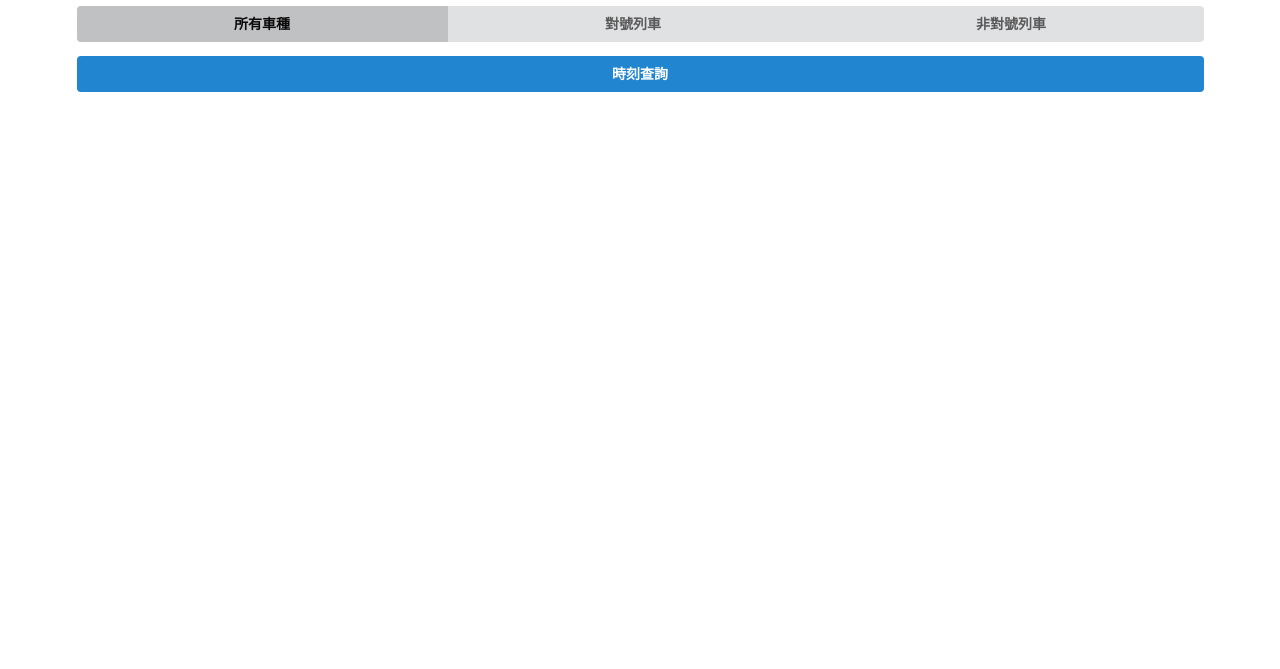
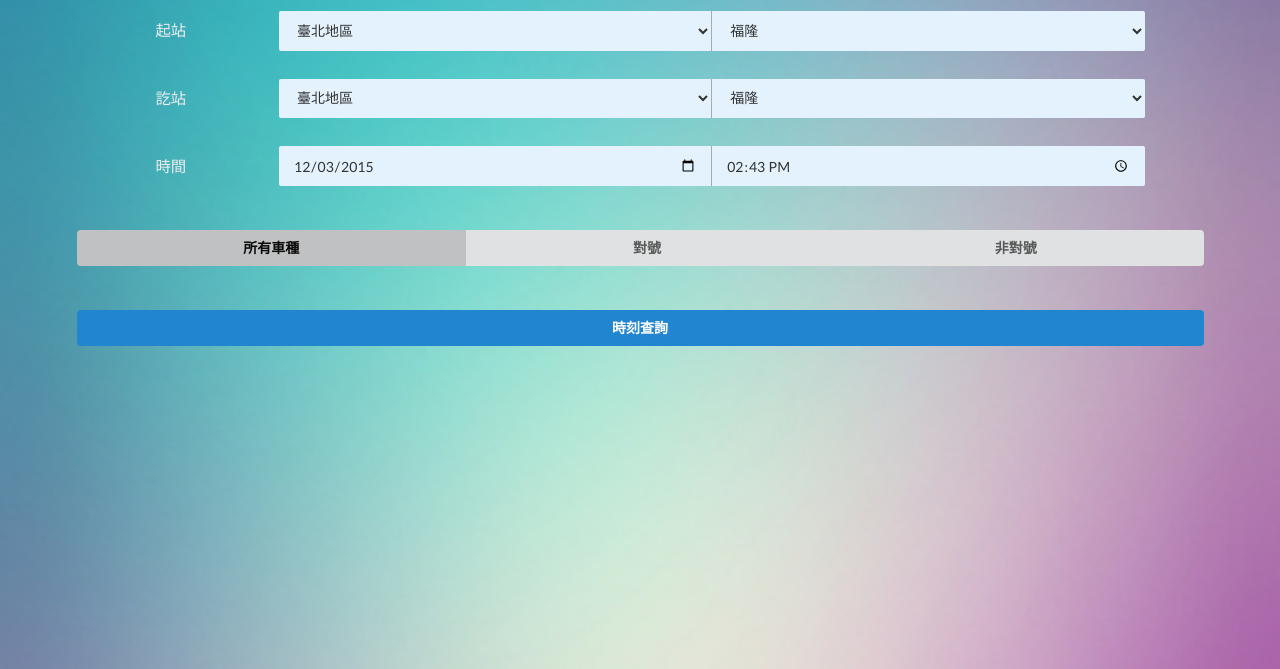
Before and after one commit to bdsword/TrainSched, a plain HTML site: page index.html in a window 1280 px wide. Shown: the part 131-800 px from the top of the page. Drawn offline with Linux system fonts and the light colour scheme.

Commit message:
Pretty pages

```diff
--- a/index.html
+++ b/index.html
@@ -13,41 +13,47 @@
     <script src="vendor/moment.js/moment.js"></script>
 
     <link rel="stylesheet" href="vendor/semantic-ui/semantic.min.css">
+    <link rel="stylesheet" href="main.css">
   </head>
 
   <body>
     <div class="ui container">
+      <h1 class="title">Train Sched</h1>
       <div class="ui sixteen grid">
         <div class="row">
-          <label class="three wide column">起站</label>
+          <label class="row_label three wide column">起站</label>
 
-          <select id="from_city" class="six wide column">
+          <select id="from_city" class="left six wide column">
           </select>
 
-          <select id="from_station" class="six wide column">
+          <select id="from_station" class="right six wide column">
           </select>
         </div>
 
         <div class="row">
-          <label class="three wide column">訖站</label>
-          <select id="to_city" class="six wide column">
+          <label class="row_label three wide column">訖站</label>
+          <select id="to_city" class="left  six wide column">
           </select>
 
-          <select id="to_station" class="six wide column">
+          <select id="to_station" class="right six wide column">
           </select>
         </div>
 
         <div class="row">
-          <label class="three wide column">時間</label>
+          <label class="row_label three wide column">時間</label>
           <input type="date" id="date" name="date" class="six wide column" />
           <input type="time" id="time" name="time" class="six wide column" />
         </div>
 
+        <div class="ui hidden divider"></div>
+
         <div class="ui fluid buttons tabable" id="car_class">
-          <button class="ui button active" data-value="2">所有車種</button>
-          <button class="ui button" data-value="'1100','1101','1102','1107','1108','1110','1120','1114','1115'">對號列車</button>
-          <button class="ui button" data-value="'1131','1132','1140'">非對號列車</button>
+          <button class="ui gray button active" data-value="2">所有車種</button>
+          <button class="ui gray button" data-value="'1100','1101','1102','1107','1108','1110','1120','1114','1115'">對號</button>
+          <button class="ui gray button" data-value="'1131','1132','1140'">非對號</button>
         </div>
+
+        <div class="ui hidden divider"></div>
 
         <div class="sixteen wide column">
           <button class="ui fluid blue button" id="search">時刻查詢</button>
--- /dev/null
+++ b/main.css
@@ -0,0 +1,73 @@
+@font-face {
+    font-family: 'Shoes center'; /*a name to be used later*/
+    src: url('fonts/Shoes center.ttf'); /*URL to font*/
+}
+
+body {
+    background: url('background.jpg') 50% 50%/cover no-repeat;
+    color: #eee;
+}
+
+select {
+    color: #333;
+    background-color: #E3F2FD;
+    border: none;
+}
+
+select.left {
+    border-radius: 0;
+    border-top-left-radius: 2px;
+    border-bottom-left-radius: 2px;
+    border-right: solid 1px #aaa;
+}
+
+select.right {
+    border-radius: 0;
+    border-top-right-radius: 2px;
+    border-bottom-right-radius: 2px;
+}
+
+input {
+    color: #333;
+    background-color: #E3F2FD;
+}
+
+.container {
+    padding-top: 4em;
+}
+
+.title {
+    font-size: 4em;
+    font-family: 'Shoes center', Lato, 'Helvetica Neue', Arial, Helvetica,sans-serif;
+    color: #eee;
+    text-align: center;
+}
+
+.row_label {
+    line-height: 1.2142em;
+    font-family: Lato, 'Helvetica Neue', Arial, Helvetica, sans-serif;
+    padding: .67861429em 0;
+    font-size: 1.1em;
+    text-align: center;
+}
+
+#date {
+    border-radius: 0;
+    border-top-left-radius: 2px;
+    border-bottom-left-radius: 2px;
+    line-height: 1.2142em;
+    font-family: Lato,'Helvetica Neue',Arial,Helvetica,sans-serif;
+    padding: .67861429em 1em;
+    border: none;
+    border-right: solid 1px #aaa;
+}
+
+#time {
+    border-radius: 0;
+    border-top-right-radius: 2px;
+    border-bottom-right-radius: 2px;
+    line-height: 1.2142em;
+    font-family: Lato,'Helvetica Neue',Arial,Helvetica,sans-serif;
+    padding: .67861429em 1em;
+    border: none;
+}
--- /dev/null
+++ b/result.css
@@ -0,0 +1,69 @@
+body {
+    background-color: #C5CAE9;
+    color: #333;
+}
+
+.theader-row {
+    border-bottom: solid 2px #777;
+    text-align: center;
+    font-weight: bold;
+}
+
+.theader-col:first-child {
+    width: 18%;
+}
+
+.theader-col {
+    display: inline-block;
+    padding-top: .8em;
+    padding-bottom: .8em;
+    width: 25%;
+}
+
+.tbody-row {
+    border-bottom: solid 1px #aaa;
+    text-align: center;
+    padding: .4em 0;
+    display: flex;
+    align-items: center;
+    justify-content: center;
+}
+
+.tbody-row:last-child {
+    border-bottom: none;
+}
+
+.tbody-col {
+    display: inline-block;
+    width: 25%;
+}
+
+.tbody-col:first-child {
+    width: 18%;
+}
+
+
+.car-class {
+    color: #eee;
+    background-color: #5C6BC0;
+    border-top-left-radius: 4px;
+    border-top-right-radius: 4px;
+    padding: .1em .4em;
+}
+
+.car-code {
+    color: #eee;
+    background-color: #303F9F;
+    border-bottom-left-radius: 4px;
+    border-bottom-right-radius: 4px;
+    padding: .1em .4em;
+}
+
+
+.taketime {
+    padding: .1em .4em;
+}
+
+.money {
+    padding: .1em .4em;
+}
```
Also changed, not shown: result.html (+9 -6 lines), result.js (+15 -6 lines), background.jpg (added), fonts/Shoes center.ttf (added).
